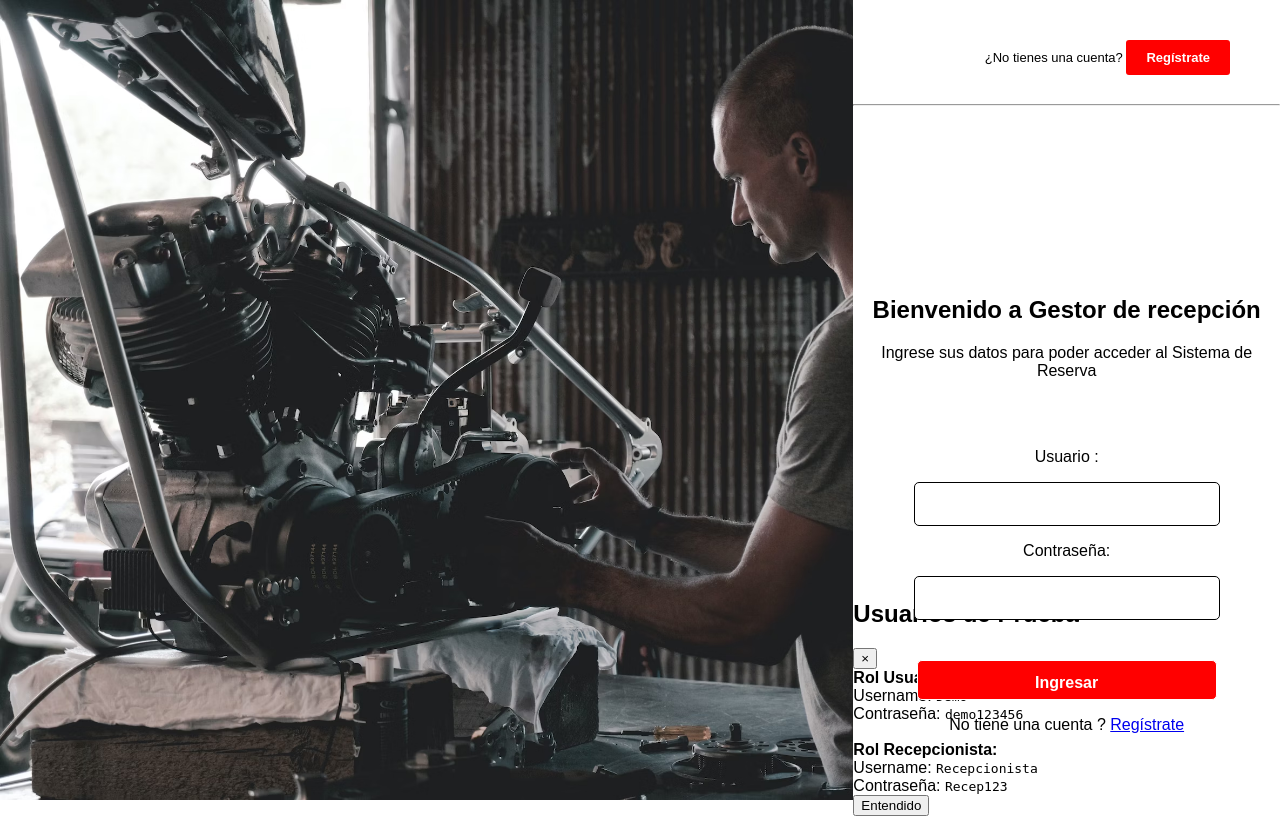
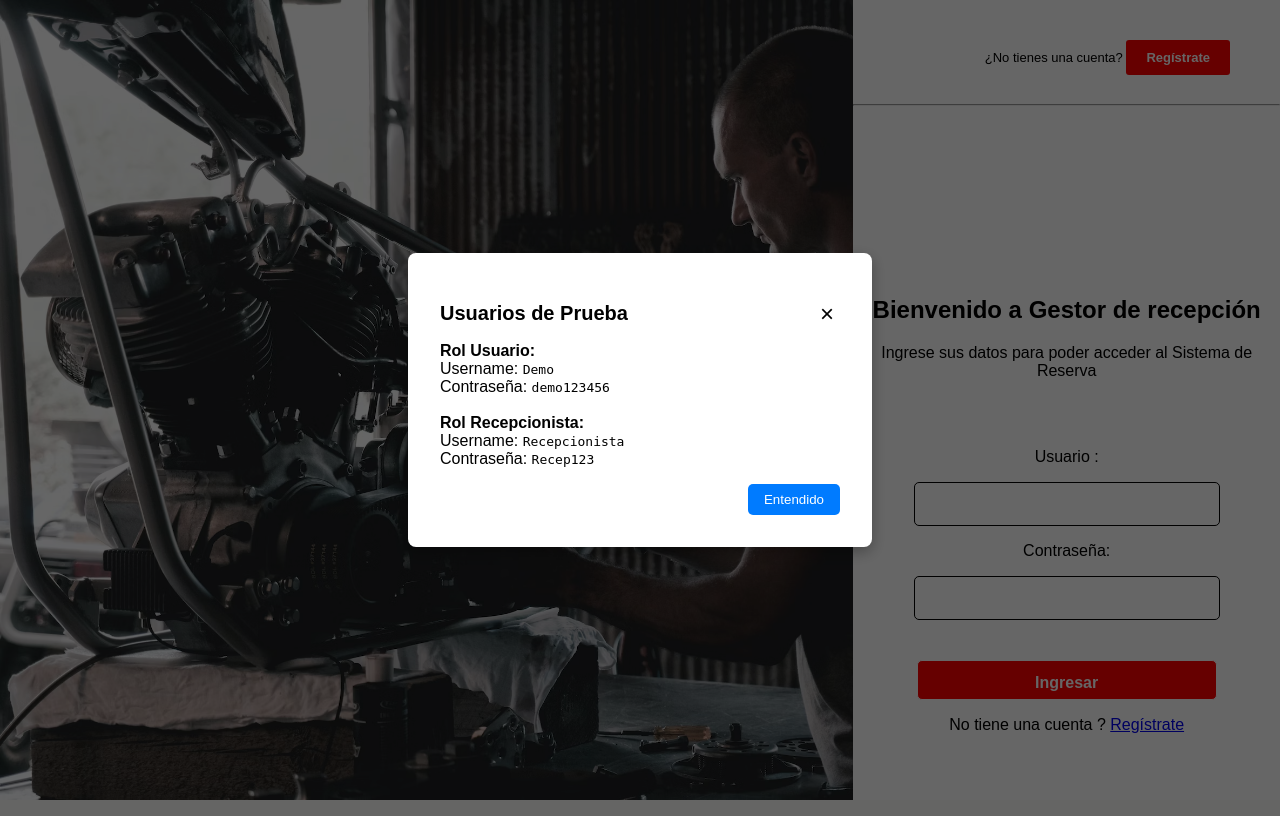
Before and after one commit to MauricioGSX/mg-master, a Django app: template scr/base/templates/login.html in a window 1280 px wide. Run offline with Django 4.2, Linux system fonts and the light colour scheme; the template is opened without the code that fills it, so the values that code supplies are empty, except form fields; tables that the repository leaves empty hold one stand-in row (values such as "Sample post"); form fields are guessed from the names that the template uses.

Commit message:
Update login.css

```diff
--- a/scr/base/static/css/login.css
+++ b/scr/base/static/css/login.css
@@ -89,3 +89,55 @@ input{
     text-align: center;
     border-radius: 5px;
 }
+
+.modal-overlay {
+    position: fixed;
+    top: 0;
+    left: 0;
+    width: 100%;
+    height: 100%;
+    background-color: rgba(0,0,0,0.6);
+    display: flex;
+    align-items: center;
+    justify-content: center;
+    z-index: 9999;
+}
+.modal-content {
+    background: white;
+    padding: 2rem;
+    border-radius: 8px;
+    width: 90%;
+    max-width: 400px;
+    box-shadow: 0 5px 15px rgba(0,0,0,0.3);
+    text-align: left;
+    font-family: Arial, sans-serif;
+}
+.modal-header {
+    display: flex;
+    justify-content: space-between;
+    align-items: center;
+}
+.modal-header h2 {
+    font-size: 1.25rem;
+}
+.modal-close {
+    background: none;
+    border: none;
+    font-size: 1.5rem;
+    cursor: pointer;
+}
+.modal-footer {
+    text-align: right;
+    margin-top: 1rem;
+}
+.btn-ok {
+    background-color: #007bff;
+    color: white;
+    padding: 0.5rem 1rem;
+    border: none;
+    border-radius: 5px;
+    cursor: pointer;
+}
+.btn-ok:hover {
+    background-color: #0056b3;
+}
```
